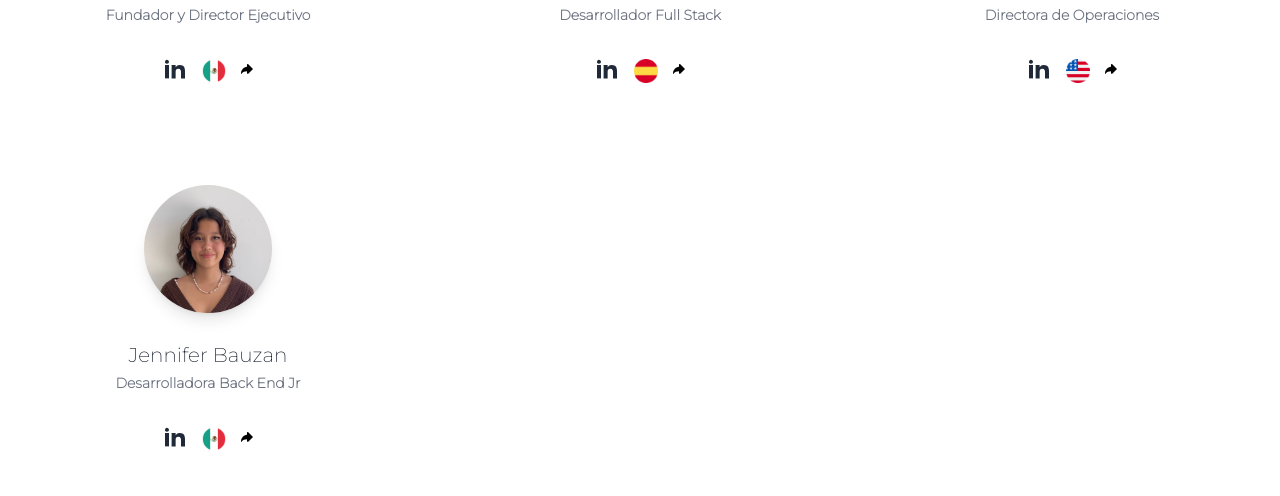
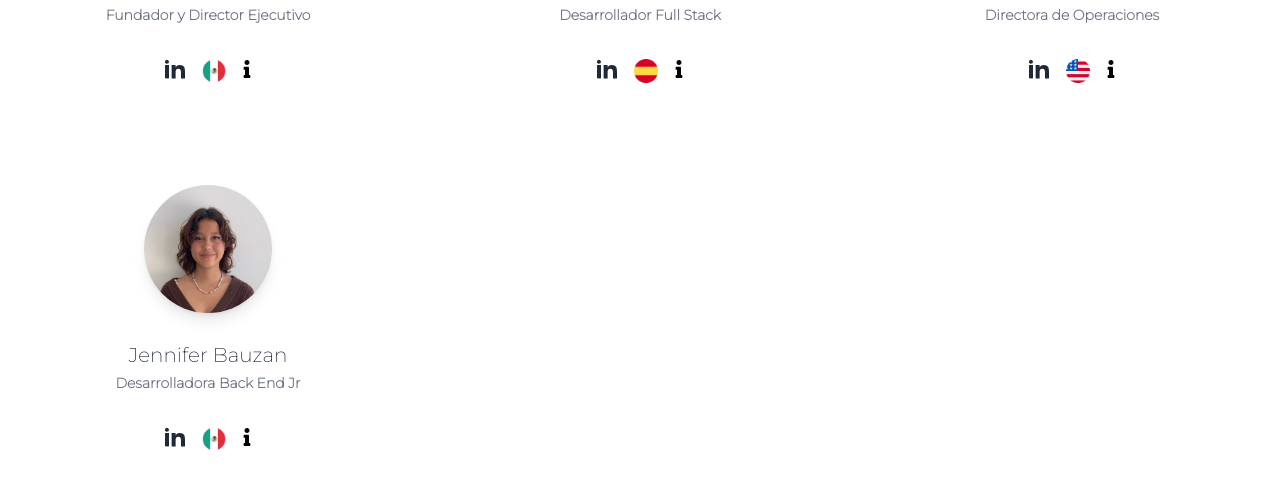
Before and after one commit to osvaldobauzan/BauzanTech, a React (Vite) app: page /about in a window 1280 px wide. Shown: the part 715-1211 px from the top of the page. Built offline with nearby package versions, Linux system fonts and the light colour scheme; a web font is replaced by a local one; what tw-elements-react would draw is missing.

Commit message:
modal info profiles

```diff
--- a/src/components/Profiles.jsx
+++ b/src/components/Profiles.jsx
@@ -13,7 +13,7 @@ import Melanie from '../assets/Melanie.jpg'
 import React from 'react'
 import { Modal } from 'flowbite-react';
 import { useState } from 'react';
-import { TiArrowForward } from "react-icons/ti";
+import { FaInfo } from "react-icons/fa";
 
 const Profiles = () => {
 
@@ -51,7 +51,7 @@ const Profiles = () => {
           <img src={mexflag} alt="" className='h-6 mt-2' />
           </a>
 
-          <button onClick={() => setOpenModal(true)} className='bg-transparent text-black hover:bg-none'><TiArrowForward /></button>
+          <button onClick={() => setOpenModal(true)} className='bg-transparent text-black hover:bg-none'><FaInfo /></button>
           <Modal dismissible show={openModal} onClose={() => setOpenModal(false)}>
           <Modal.Header></Modal.Header>
             <Modal.Body>
@@ -92,7 +92,7 @@ const Profiles = () => {
                   >
                   <img src={spainflag} alt="" className='h-6 mt-2' />
                   </a>
-                  <button onClick={() => setOpenModal2(true)} className='bg-transparent text-black hover:bg-none'><TiArrowForward /></button>
+                  <button onClick={() => setOpenModal2(true)} className='bg-transparent text-black hover:bg-none'><FaInfo /></button>
                     <Modal dismissible show={openModal2} onClose={() => setOpenModal2(false)}>
                     <Modal.Header></Modal.Header>
                       <Modal.Body>
@@ -133,7 +133,7 @@ const Profiles = () => {
                   >
                   <img src={usflag} alt="" className='h-6 mt-2' />
                   </a>
-                  <button onClick={() => setOpenModal4(true)} className='bg-transparent text-black hover:bg-none'><TiArrowForward /></button>
+                  <button onClick={() => setOpenModal4(true)} className='bg-transparent text-black hover:bg-none'><FaInfo /></button>
                     <Modal dismissible show={openModal4} onClose={() => setOpenModal4(false)}>
                       <Modal.Header></Modal.Header>
                       <Modal.Body>
@@ -174,7 +174,7 @@ const Profiles = () => {
                   >
                   <img src={mexflag} alt="" className='h-6 mt-2' />
                   </a>
-                  <button onClick={() => setOpenModal3(true)} className='bg-transparent text-black hover:bg-none'><TiArrowForward /></button>
+                  <button onClick={() => setOpenModal3(true)} className='bg-transparent text-black hover:bg-none'><FaInfo /></button>
                     <Modal dismissible show={openModal3} onClose={() => setOpenModal3(false)}>
                     <Modal.Header></Modal.Header>
                       <Modal.Body>
```
